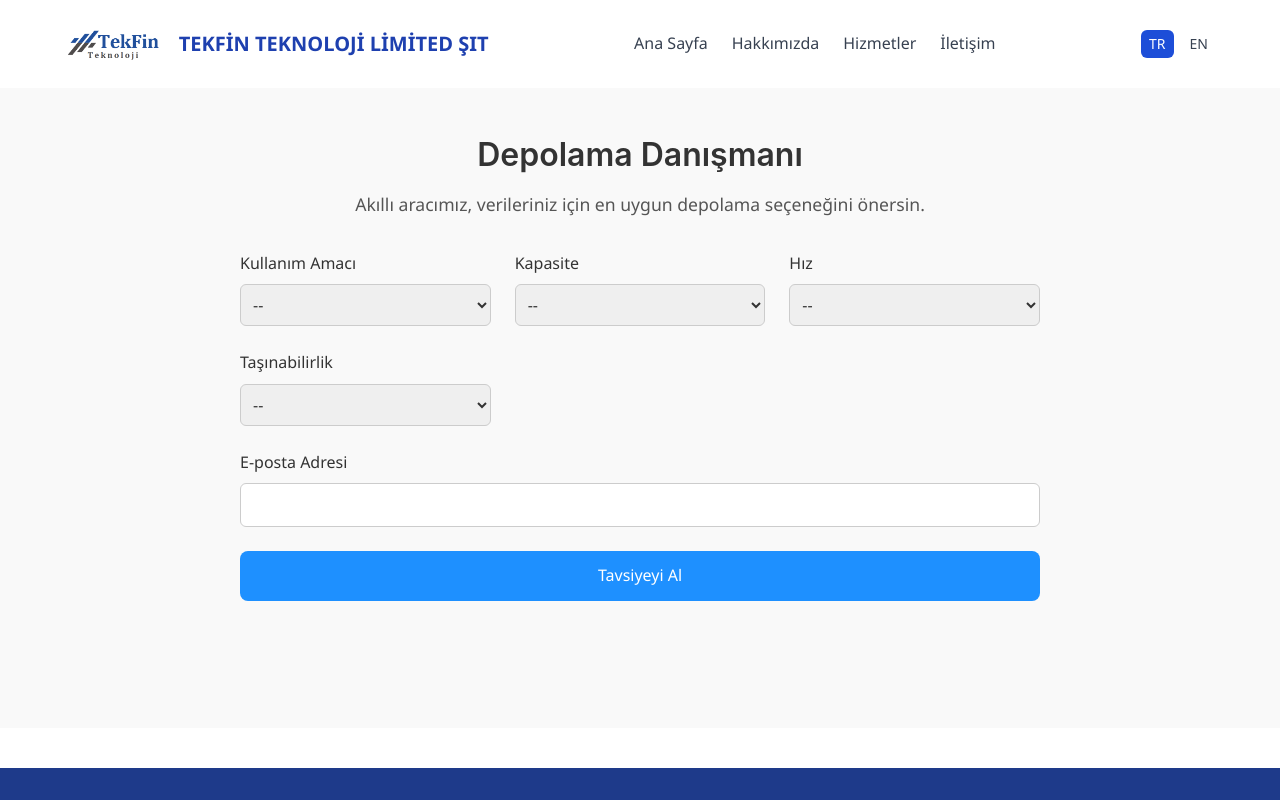
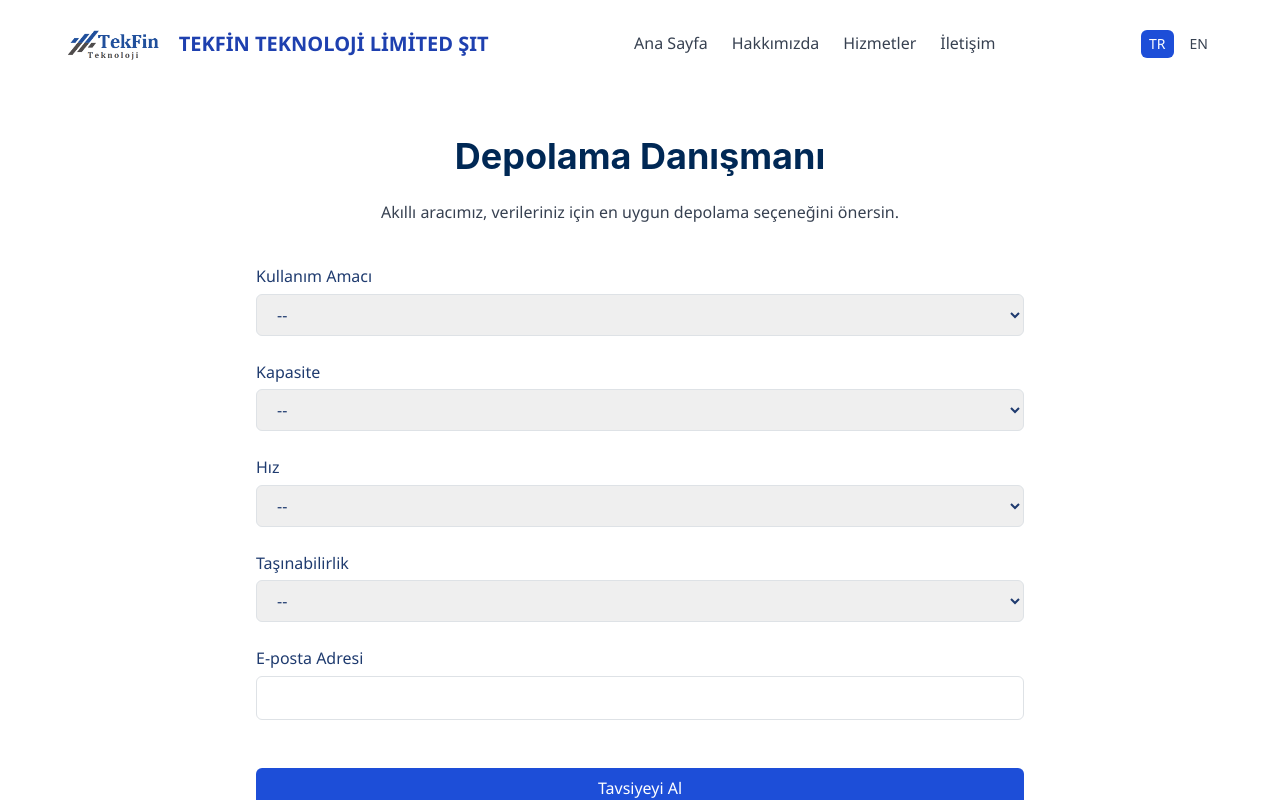
Before and after one commit to SalehKar/tekfin-website, a React (Create React App) app: page /storage-advisor in a window 1280 px wide. Shown: the top 800 px of the page. Built offline with nearby package versions, Linux system fonts and the light colour scheme.

Commit message:
Update StorageAdvisor.js

```diff
--- a/src/components/StorageAdvisor.js
+++ b/src/components/StorageAdvisor.js
@@ -1,5 +1,4 @@
 import React, { useState } from 'react';
-import './StorageAdvisor.css';
 
 const StorageAdvisor = ({ language }) => {
   const [usage, setUsage] = useState('');
@@ -9,9 +8,7 @@ const StorageAdvisor = ({ language }) => {
   const [email, setEmail] = useState('');
   const [showThankYou, setShowThankYou] = useState(false);
 
-  const handleEmailChange = (e) => {
-    setEmail(e.target.value);
-  };
+  const handleEmailChange = (e) => setEmail(e.target.value);
 
   const handleEmailSubmit = async (e) => {
     e.preventDefault();
@@ -24,7 +21,7 @@ const StorageAdvisor = ({ language }) => {
           'Content-Type': 'application/json',
           Accept: 'application/json',
         },
-        body: JSON.stringify({ email, usage, capacity, speed, portability }),
+        body: JSON.stringify({ email, usage, capacity, speed, portability })
       });
       setShowThankYou(true);
     } catch (error) {
@@ -32,90 +29,133 @@ const StorageAdvisor = ({ language }) => {
     }
   };
 
-  const isTurkish = language === 'tr';
+  const isTR = language === 'tr';
 
   return (
-    <div className="storage-advisor">
-      <h1 className="page-title">
-        {isTurkish ? 'Depolama Danışmanı' : 'Storage Advisor'}
+    <div className="bg-white text-[#1f3b6f] px-4 py-12">
+      <div className="max-w-3xl mx-auto text-center">
+        <h1 className="text-4xl font-bold mb-4 text-[#002855]">
+          {isTR ? 'Depolama Danışmanı' : 'Storage Advisor'}
         </h1>
-      <p className="advisor-description">
-        {isTurkish
+        <p className="text-base text-gray-700 mb-10">
+          {isTR
             ? 'Akıllı aracımız, verileriniz için en uygun depolama seçeneğini önersin.'
             : 'Let our smart tool recommend the best storage option for your data.'}
         </p>
 
         {!showThankYou ? (
-        <form onSubmit={handleEmailSubmit} className="advisor-form">
-          <div className="form-group">
-            <label>{isTurkish ? 'Kullanım Amacı' : 'Usage Purpose'}</label>
-            <select value={usage} onChange={(e) => setUsage(e.target.value)} required>
+          <form
+            onSubmit={handleEmailSubmit}
+            className="grid grid-cols-1 gap-6 text-left"
+          >
+            <div>
+              <label className="block mb-1 font-medium">
+                {isTR ? 'Kullanım Amacı' : 'Usage Purpose'}
+              </label>
+              <select
+                value={usage}
+                onChange={(e) => setUsage(e.target.value)}
+                required
+                className="w-full border rounded px-3 py-2"
+              >
                 <option value="">--</option>
-              <option value="personal">{isTurkish ? 'Kişisel Depolama' : 'Personal Storage'}</option>
-              <option value="gaming">{isTurkish ? 'Oyun' : 'Gaming'}</option>
-              <option value="video">{isTurkish ? 'Video Düzenleme' : 'Video Editing'}</option>
-              <option value="backup">{isTurkish ? 'Yedekleme' : 'Backup'}</option>
-              <option value="office">{isTurkish ? 'Ofis/İş' : 'Office/Business'}</option>
+                <option value="personal">{isTR ? 'Kişisel Depolama' : 'Personal Storage'}</option>
+                <option value="gaming">{isTR ? 'Oyun' : 'Gaming'}</option>
+                <option value="video">{isTR ? 'Video Düzenleme' : 'Video Editing'}</option>
+                <option value="backup">{isTR ? 'Yedekleme' : 'Backup'}</option>
+                <option value="office">{isTR ? 'Ofis/İş' : 'Office/Business'}</option>
               </select>
             </div>
 
-          <div className="form-group">
-            <label>{isTurkish ? 'Kapasite' : 'Capacity'}</label>
-            <select value={capacity} onChange={(e) => setCapacity(e.target.value)} required>
+            <div>
+              <label className="block mb-1 font-medium">
+                {isTR ? 'Kapasite' : 'Capacity'}
+              </label>
+              <select
+                value={capacity}
+                onChange={(e) => setCapacity(e.target.value)}
+                required
+                className="w-full border rounded px-3 py-2"
+              >
                 <option value="">--</option>
-              <option value="lt500">{isTurkish ? '500 GB altı' : 'Less than 500 GB'}</option>
+                <option value="lt500">{isTR ? '500 GB altı' : 'Less than 500 GB'}</option>
                 <option value="500_1tb">500 GB – 1 TB</option>
                 <option value="1tb_4tb">1 TB – 4 TB</option>
-              <option value="gt4tb">{isTurkish ? '4 TB üzeri' : 'More than 4 TB'}</option>
+                <option value="gt4tb">{isTR ? '4 TB üzeri' : 'More than 4 TB'}</option>
               </select>
             </div>
 
-          <div className="form-group">
-            <label>{isTurkish ? 'Hız' : 'Speed'}</label>
-            <select value={speed} onChange={(e) => setSpeed(e.target.value)} required>
+            <div>
+              <label className="block mb-1 font-medium">
+                {isTR ? 'Hız' : 'Speed'}
+              </label>
+              <select
+                value={speed}
+                onChange={(e) => setSpeed(e.target.value)}
+                required
+                className="w-full border rounded px-3 py-2"
+              >
                 <option value="">--</option>
-              <option value="very_high">{isTurkish ? 'Çok Yüksek (NVMe SSD)' : 'Very High (NVMe SSD)'}</option>
-              <option value="high">{isTurkish ? 'Yüksek (SATA SSD)' : 'High (SATA SSD)'}</option>
-              <option value="medium">{isTurkish ? 'Orta (HDD)' : 'Medium (HDD)'}</option>
+                <option value="very_high">{isTR ? 'Çok Yüksek (NVMe SSD)' : 'Very High (NVMe SSD)'}</option>
+                <option value="high">{isTR ? 'Yüksek (SATA SSD)' : 'High (SATA SSD)'}</option>
+                <option value="medium">{isTR ? 'Orta (HDD)' : 'Medium (HDD)'}</option>
               </select>
             </div>
 
-          <div className="form-group">
-            <label>{isTurkish ? 'Taşınabilirlik' : 'Portability'}</label>
-            <select value={portability} onChange={(e) => setPortability(e.target.value)} required>
+            <div>
+              <label className="block mb-1 font-medium">
+                {isTR ? 'Taşınabilirlik' : 'Portability'}
+              </label>
+              <select
+                value={portability}
+                onChange={(e) => setPortability(e.target.value)}
+                required
+                className="w-full border rounded px-3 py-2"
+              >
                 <option value="">--</option>
-              <option value="portable">{isTurkish ? 'Taşınabilir' : 'Portable'}</option>
-              <option value="fixed">{isTurkish ? 'Sabit' : 'Fixed'}</option>
+                <option value="portable">{isTR ? 'Taşınabilir' : 'Portable'}</option>
+                <option value="fixed">{isTR ? 'Sabit' : 'Fixed'}</option>
               </select>
             </div>
 
-          <div className="form-group" style={{ gridColumn: '1 / -1' }}>
-            <label htmlFor="email">{isTurkish ? 'E-posta Adresi' : 'Email Address'}</label>
+            <div>
+              <label htmlFor="email" className="block mb-1 font-medium">
+                {isTR ? 'E-posta Adresi' : 'Email Address'}
+              </label>
               <input
                 type="email"
                 id="email"
                 value={email}
                 onChange={handleEmailChange}
                 required
+                className="w-full border rounded px-3 py-2"
               />
             </div>
 
-          <button type="submit" className="recommend-button">
-            {isTurkish ? 'Tavsiyeyi Al' : 'Get Recommendation'}
+            <button
+              type="submit"
+              className="bg-blue-700 text-white px-6 py-2 rounded hover:bg-blue-800 mt-4"
+            >
+              {isTR ? 'Tavsiyeyi Al' : 'Get Recommendation'}
             </button>
           </form>
         ) : (
-        <div className="recommendation-result">
-          <h2>{isTurkish ? 'Teşekkürler!' : 'Thank You!'}</h2>
-          <p>{isTurkish ? 'E-postanızı aldık.' : 'We’ve received your email.'}</p>
-          <div className="dev-alert">
-            {isTurkish
+          <div className="mt-10">
+            <h2 className="text-2xl font-semibold text-blue-800 mb-2">
+              {isTR ? 'Teşekkürler!' : 'Thank You!'}
+            </h2>
+            <p className="text-gray-700 mb-4">
+              {isTR ? 'E-postanızı aldık.' : 'We’ve received your email.'}
+            </p>
+            <div className="text-sm text-gray-600 italic">
+              {isTR
                 ? 'Tavsiye aracı şu anda geliştirilmektedir. Hazır olduğunda size bildirilecektir.'
                 : 'The recommendation tool is currently under development. You’ll be notified as soon as it’s ready.'}
             </div>
           </div>
         )}
       </div>
+    </div>
   );
 };
 
```
Lines whose indentation alone changed are shown as unchanged.
